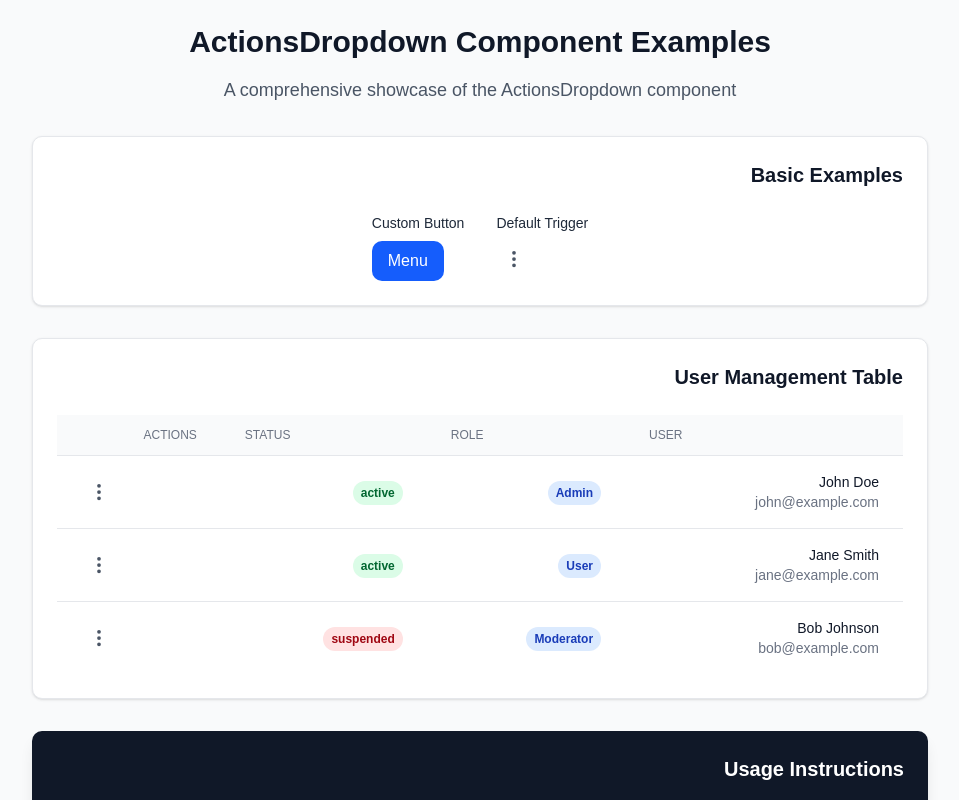
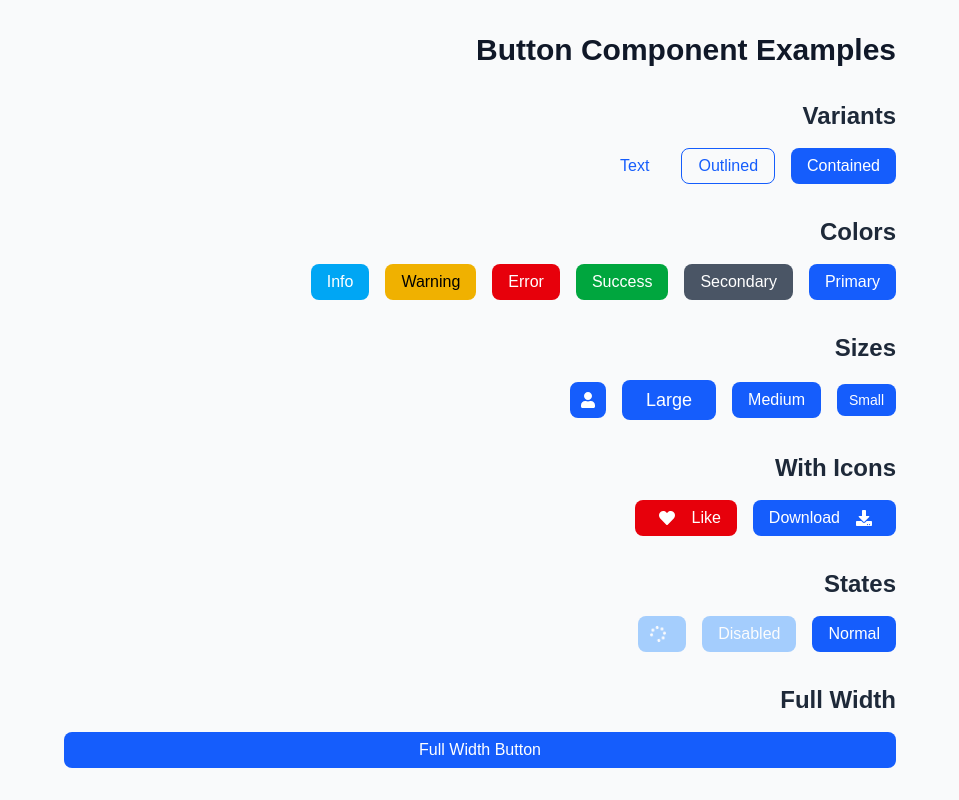
Before and after one commit to gholamreza-hasnzade/react-component-with-tailwind, a React (Vite) app: page /settings/security in a window 1280 px wide. Shown: the top 800 px of the page, without its empty margins (160-1119 px from the left). Built offline with nearby package versions, Linux system fonts and the light colour scheme; a web font is replaced by a local one.

Commit message:
feat buttons

```diff
--- a/src/App.tsx
+++ b/src/App.tsx
@@ -1,13 +1,17 @@
-import ActionsDropdownExample from "./components/atoms/actionsDropdown/actionsDropdown.example";
+/* import ActionsDropdownExample from "./components/atoms/actionsDropdown/actionsDropdown.example";
+ */ /* import AvatarExample from "./components/atoms/avatar/avatar.example"; */
+import ButtonExamples from "./components/atoms/button/button.example";
 /* import TagsInputExample from "./components/atoms/tagsInput/tagsInput.example";
- */import { ToastContainer } from "./components/atoms/toast/ToastContainer";
+ */ import { ToastContainer } from "./components/atoms/toast/ToastContainer";
 
 function App() {
   return (
     <>
       <div className="w-full h-screen bg-gray-50 pb-60">
-       {/*  <TagsInputExample /> */}
-       <ActionsDropdownExample />
+        {/*  <TagsInputExample /> */}
+        {/*        <ActionsDropdownExample /> */}
+        {/*  <AvatarExample /> */}
+        <ButtonExamples />
       </div>
       <ToastContainer position="top-right" maxToasts={5} />
     </>
--- /dev/null
+++ b/src/components/atoms/button/button.example.tsx
@@ -0,0 +1,91 @@
+import { Button } from "./button";
+import { FaDownload, FaHeart, FaUser } from "react-icons/fa";
+
+export const ButtonExamples = () => {
+  const handleClick = (message: string) => {
+    console.log(message);
+  };
+
+  return (
+    <div className="p-8 space-y-8 max-w-4xl mx-auto">
+      <h1 className="text-3xl font-bold text-gray-900 mb-8">Button Component Examples</h1>
+
+      {/* Variants */}
+      <section className="space-y-4">
+        <h2 className="text-2xl font-semibold text-gray-800">Variants</h2>
+        <div className="flex flex-wrap gap-4">
+          <Button onClick={() => handleClick("Contained button clicked")} debounce={1000}>
+            Contained
+          </Button>
+          <Button variant="outlined" onClick={() => handleClick("Outlined button clicked")}>
+            Outlined
+          </Button>
+          <Button variant="text" onClick={() => handleClick("Text button clicked")}>
+            Text
+          </Button>
+        </div>
+      </section>
+
+      {/* Colors */}
+      <section className="space-y-4">
+        <h2 className="text-2xl font-semibold text-gray-800">Colors</h2>
+        <div className="space-y-4">
+          <div className="flex flex-wrap gap-4">
+            <Button color="primary">Primary</Button>
+            <Button color="secondary">Secondary</Button>
+            <Button color="success">Success</Button>
+            <Button color="error">Error</Button>
+            <Button color="warning">Warning</Button>
+            <Button color="info">Info</Button>
+          </div>
+        </div>
+      </section>
+
+      {/* Sizes */}
+      <section className="space-y-4">
+        <h2 className="text-2xl font-semibold text-gray-800">Sizes</h2>
+        <div className="flex flex-wrap items-center gap-4">
+          <Button size="sm">Small</Button>
+          <Button size="md">Medium</Button>
+          <Button size="lg">Large</Button>
+          <Button size="icon">
+            <FaUser />
+          </Button>
+        </div>
+      </section>
+
+      {/* With Icons */}
+      <section className="space-y-4">
+        <h2 className="text-2xl font-semibold text-gray-800">With Icons</h2>
+        <div className="flex flex-wrap gap-4">
+          <Button startIcon={<FaDownload />}>
+            Download
+          </Button>
+          <Button endIcon={<FaHeart />} color="error">
+            Like
+          </Button>
+        </div>
+      </section>
+
+      {/* States */}
+      <section className="space-y-4">
+        <h2 className="text-2xl font-semibold text-gray-800">States</h2>
+        <div className="flex flex-wrap gap-4">
+          <Button>Normal</Button>
+          <Button disabled>Disabled</Button>
+          <Button loading>Loading</Button>
+        </div>
+      </section>
+
+      {/* Full Width */}
+      <section className="space-y-4">
+        <h2 className="text-2xl font-semibold text-gray-800">Full Width</h2>
+        <div className="space-y-4">
+          <Button fullWidth>Full Width Button</Button>
+        </div>
+      </section>
+    </div>
+  );
+};
+
+export default ButtonExamples;
--- a/src/components/atoms/button/button.tsx
+++ b/src/components/atoms/button/button.tsx
@@ -99,6 +99,7 @@ type ButtonProps = {
   type?: "button" | "submit" | "reset";
   size?: "sm" | "md" | "lg" | "icon";
   asChild?: boolean;
+  debounce?: number; // Debounce delay in milliseconds
 } & React.ButtonHTMLAttributes<HTMLButtonElement>;
 
 const Spinner = () => (
@@ -122,6 +123,8 @@ const Button = React.forwardRef<HTMLButtonElement, ButtonProps>(
       type = "button",
       size = "md",
       asChild = false,
+      debounce,
+      onClick,
       ...props
     },
     ref
@@ -129,6 +132,36 @@ const Button = React.forwardRef<HTMLButtonElement, ButtonProps>(
     const isDisabled = disabled || loading;
     const colorClasses = colorMap[color]?.[variant];
     const Comp: React.ElementType = asChild ? Slot : "button";
+
+    const timeoutRef = React.useRef<NodeJS.Timeout | null>(null);
+
+    const handleClick = React.useCallback(
+      (event: React.MouseEvent<HTMLButtonElement>) => {
+        if (debounce && debounce > 0) {
+          if (timeoutRef.current) {
+            clearTimeout(timeoutRef.current);
+          }
+          timeoutRef.current = setTimeout(() => {
+            if (onClick) {
+              onClick(event);
+            }
+          }, debounce);
+        } else {
+          if (onClick) {
+            onClick(event);
+          }
+        }
+      },
+      [debounce, onClick]
+    );
+
+    React.useEffect(() => {
+      return () => {
+        if (timeoutRef.current) {
+          clearTimeout(timeoutRef.current);
+        }
+      };
+    }, []);
 
     const content = loading ? (
       <Spinner />
@@ -160,6 +193,7 @@ const Button = React.forwardRef<HTMLButtonElement, ButtonProps>(
         aria-disabled={isDisabled}
         disabled={isDisabled}
         type={type}
+        onClick={handleClick}
         {...props}
       >
         {content}
```
